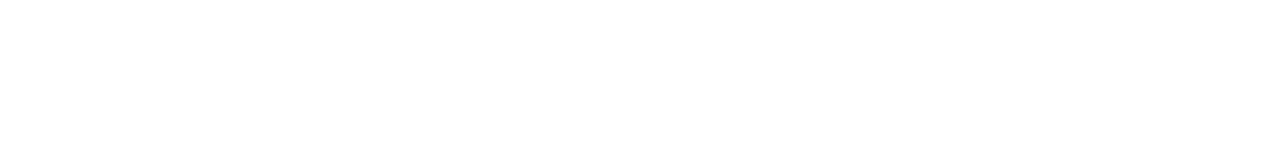
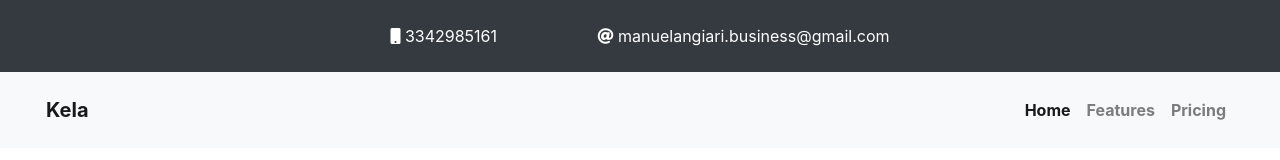
Before and after one commit to Manuelangiari/Kela, a plain HTML site: page index.html in a window 1280 px wide. Drawn offline with nearby package versions, Linux system fonts and the light colour scheme.

Commit message:
Header and navbar start

```diff
--- a/index.html
+++ b/index.html
@@ -5,6 +5,13 @@
     <!-- Required meta tags -->
     <meta charset="utf-8">
     <meta name="viewport" content="width=device-width, initial-scale=1, shrink-to-fit=no">
+
+    <!-- Font awesome -->
+    <link rel="stylesheet" href="https://use.fontawesome.com/releases/v5.7.2/css/all.css" integrity="sha384-fnmOCqbTlWIlj8LyTjo7mOUStjsKC4pOpQbqyi7RrhN7udi9RwhKkMHpvLbHG9Sr"
+        crossorigin="anonymous">
+
+    <!-- Style -->
+    <link rel="stylesheet" href="/styles/style.css">
 
     <!-- Bootstrap CSS -->
     <link rel="stylesheet" href="https://stackpath.bootstrapcdn.com/bootstrap/4.3.1/css/bootstrap.min.css" integrity="sha384-ggOyR0iXCbMQv3Xipma34MD+dH/1fQ784/j6cY/iJTQUOhcWr7x9JvoRxT2MZw1T"
@@ -14,6 +21,40 @@
 </head>
 
 <body>
+    <!-- header -->
+    <div class="jumbotron jumbotron-fluid bg-dark text-white py-4 text-center my-0">
+        <div class="container">
+            <div class="row">
+                <div class="col-sm">
+                    <i class="fas top-icon fa-mobile "></i> 3342985161
+                    <i class="fas top-icon fa-at fa-at-top"></i> manuelangiari.business@gmail.com
+                </div>
+            </div>
+        </div>
+    </div>
+    <!-- fine header -->
+    <!-- navbar -->
+    <nav class="navbar navbar-expand-lg navbar-light bg-light">
+        <a class="navbar-brand font-weight-bold" href="#">Kela</a>
+        <button class="navbar-toggler" type="button" data-toggle="collapse" data-target="#navbarNav" aria-controls="navbarNav"
+            aria-expanded="false" aria-label="Toggle navigation">
+            <span class="navbar-toggler-icon"></span>
+        </button>
+        <div class="collapse navbar-collapse" id="navbarNav">
+            <ul class="navbar-nav ml-auto">
+                <li class="nav-item active">
+                    <a class="nav-link" href="#">Home <span class="sr-only">(current)</span></a>
+                </li>
+                <li class="nav-item">
+                    <a class="nav-link" href="#">Features</a>
+                </li>
+                <li class="nav-item">
+                    <a class="nav-link" href="#">Pricing</a>
+                </li>
+            </ul>
+        </div>
+    </nav>
+    <!-- fine navbar -->
 
     <!-- Optional JavaScript -->
     <!-- jQuery first, then Popper.js, then Bootstrap JS -->
--- /dev/null
+++ b/styles/style.css
@@ -0,0 +1,18 @@
+/* //////////////////HEADER//////////////////// */
+.fa-at-top{
+    margin-left: 6rem;
+}
+
+/* //////////////////NAVABAR/////////////////// */
+.nav-link{
+    font-weight: bold;
+}
+.navbar-brand{
+    padding-left: 30px
+}
+.navbar-nav{
+    padding: 10px 30px;
+}
+.navbar-nav{
+    text-align: right;
+}
```
